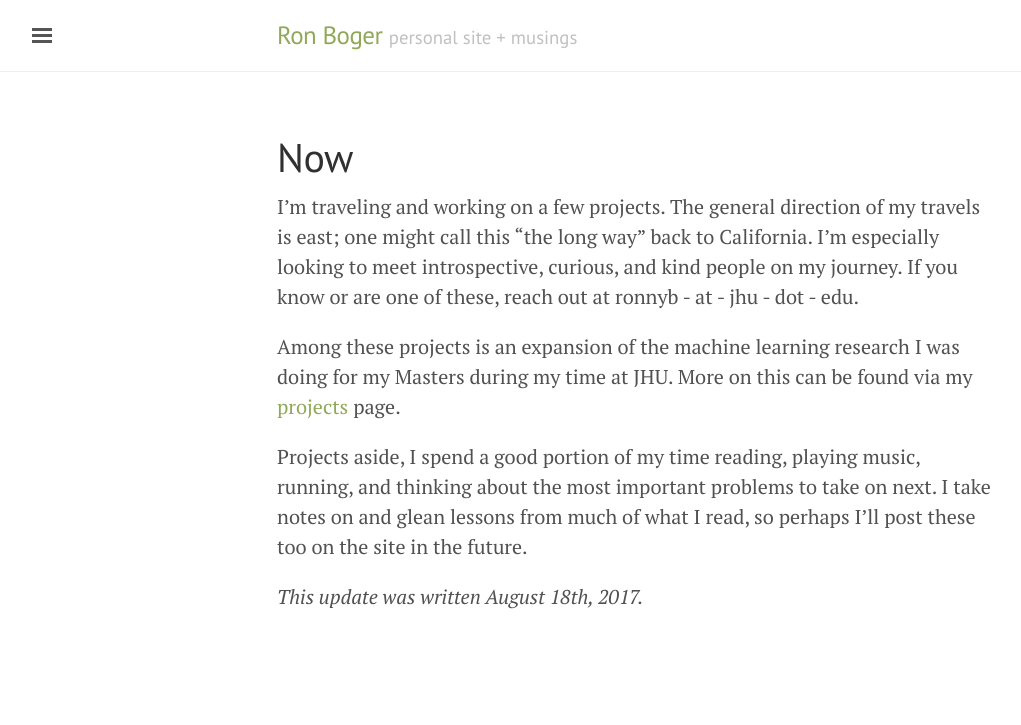
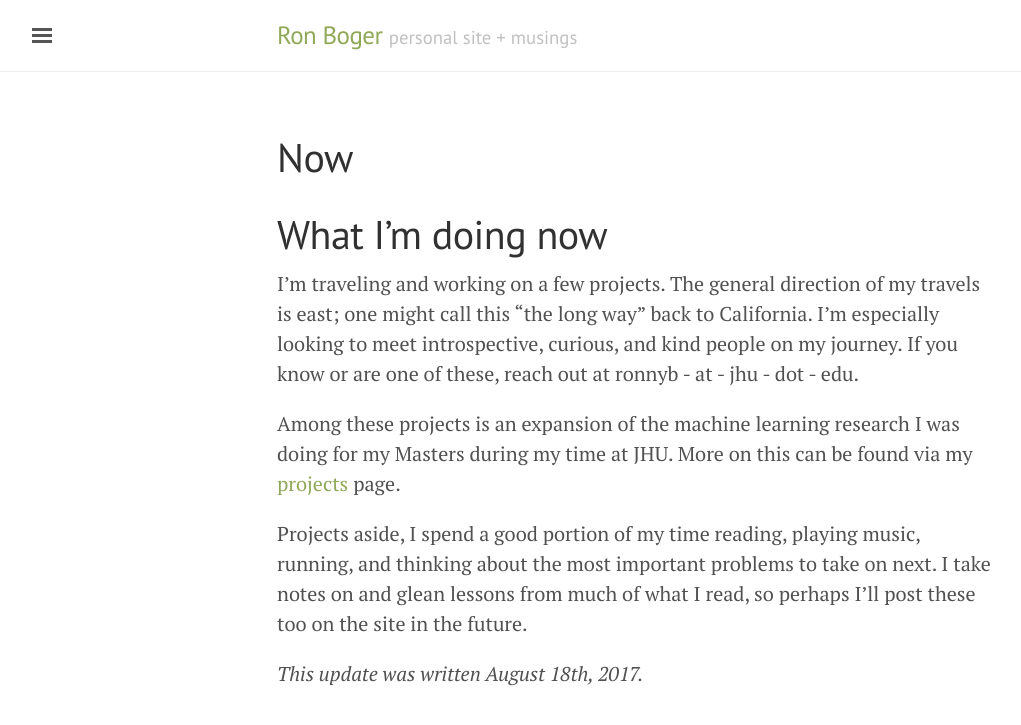
Before and after one commit to ronboger/ronboger.github.io, a Jekyll site: the page built from now.md, in a window 1280 px wide. Shown: the top 725 px of the page, without its empty margins (3-1024 px from the left). Built offline with Jekyll 4.4.1, drawn with Linux system fonts in a browser that asks for light colours.

Commit message:
Add headline

```diff
--- a/now.md
+++ b/now.md
@@ -2,6 +2,8 @@
 layout: page
 title: Now
 ---
+
+# What I’m doing now
 
 I'm traveling and working on a few projects. The general direction of my travels is east; one might call this "the long way" back to California. I'm especially looking to meet introspective, curious, and kind people on my journey. If you know or are one of these, reach out at ronnyb - at - jhu - dot - edu.
 
```
